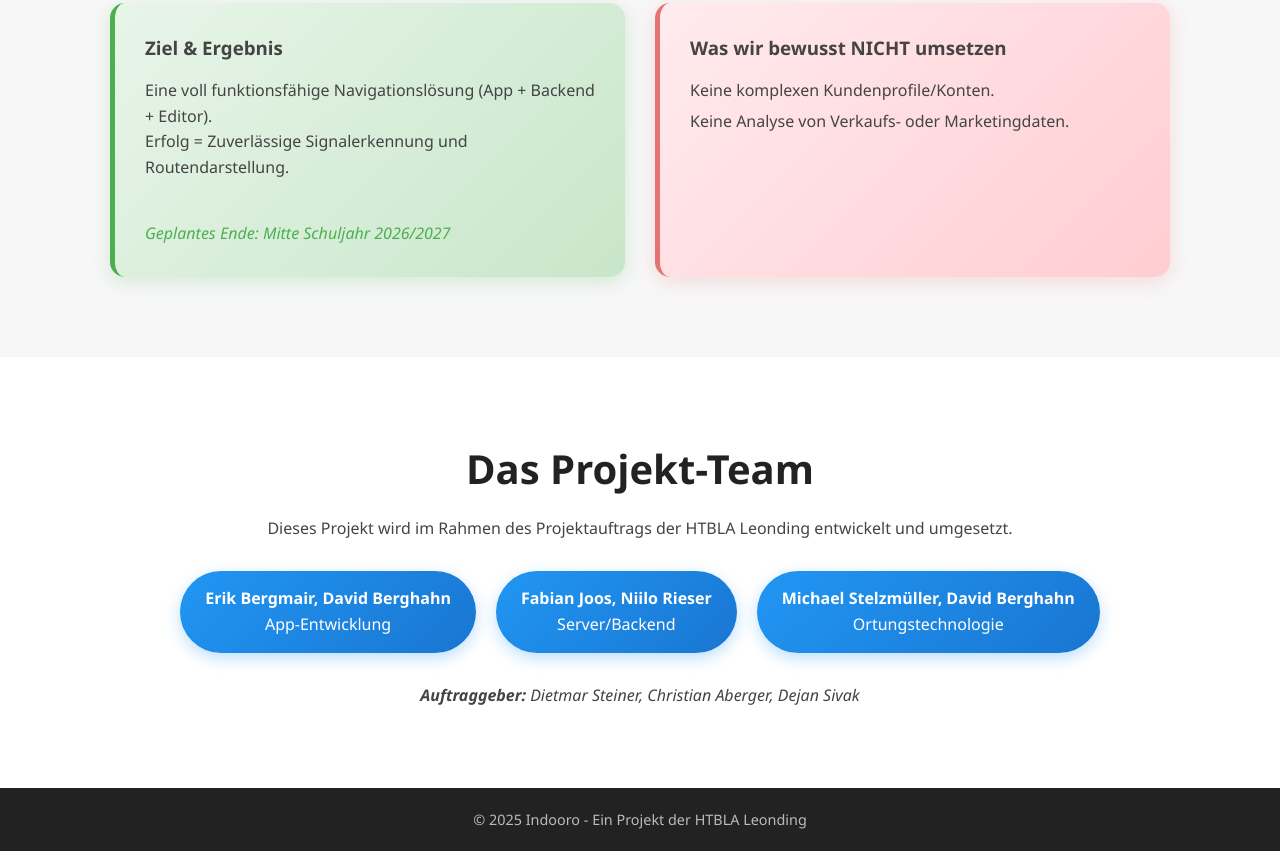
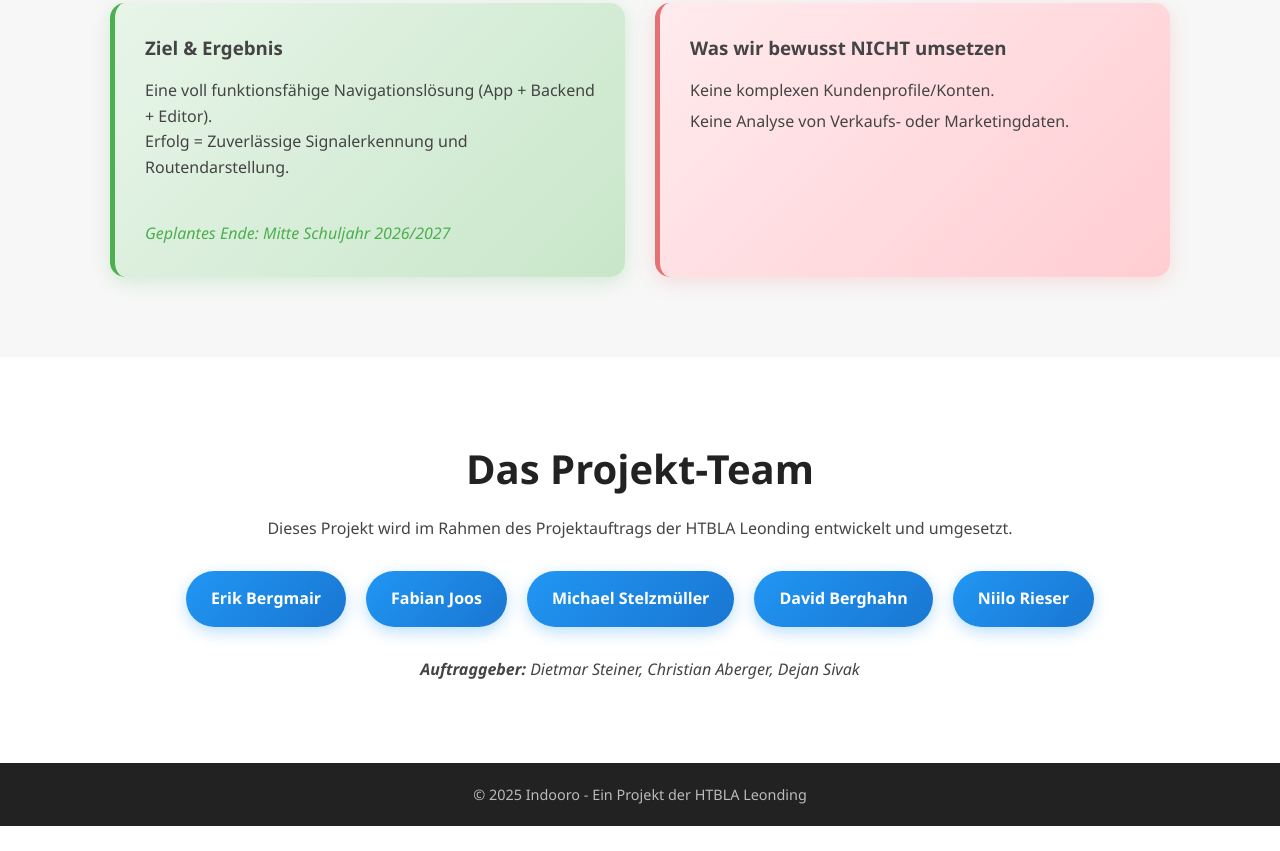
Before and after one commit to htl-leo-itp-25-27-4-5bhitm/indooro, a plain HTML site: page docs/index.html in a window 1280 px wide. Shown: the part 2424-3275 px from the top of the page. After the commit the page ends 3250 px from the top, so only its background shows below. Drawn offline with Linux system fonts and the light colour scheme.

Commit message:
changed some minor things

```diff
--- a/docs/index.html
+++ b/docs/index.html
@@ -211,16 +211,19 @@
                 <p class="reveal">Dieses Projekt wird im Rahmen des Projektauftrags der HTBLA Leonding entwickelt und umgesetzt.</p>
                 <div class="team-grid">
                     <article class="team-member reveal">
-                        <strong>Erik Bergmair, David Berghahn</strong>
-                        <p>App-Entwicklung</p>
+                        <strong>Erik Bergmair</strong>
                     </article>
                     <article class="team-member reveal">
-                        <strong>Fabian Joos, Niilo Rieser</strong>
-                        <p>Server/Backend</p>
+                        <strong>Fabian Joos</strong>
                     </article>
                     <article class="team-member reveal">
-                        <strong>Michael Stelzmüller, David Berghahn</strong>
-                        <p>Ortungstechnologie</p>
+                        <strong>Michael Stelzmüller</strong>
+                    </article>
+                    <article class="team-member reveal">
+                        <strong>David Berghahn</strong>
+                    </article>
+                    <article class="team-member reveal">
+                        <strong>Niilo Rieser</strong>
                     </article>
                 </div>
                 <p class="aufraggeber-info reveal"><strong>Auftraggeber:</strong> Dietmar Steiner, Christian Aberger, Dejan Sivak</p>
```
